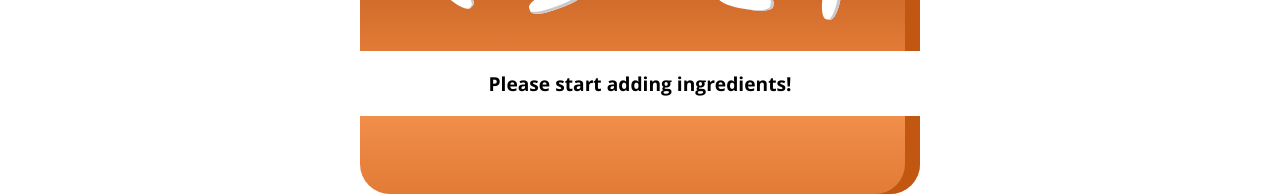
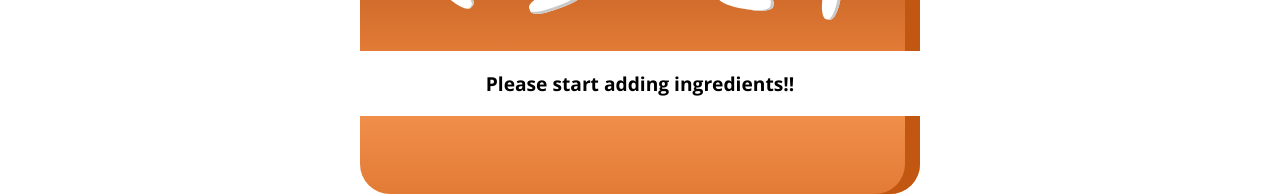
Before and after one commit to Detoss/BurgerBuilder, a React app: page / in a window 1280 px wide. Shown: the part 155-351 px from the top of the page. Built offline with nearby package versions, Linux system fonts and the light colour scheme.

Commit message:
Eddited Logo

```diff
--- a/src/components/Burger/Burger.js
+++ b/src/components/Burger/Burger.js
@@ -14,7 +14,7 @@ const burger = ( props ) => {
             return arr.concat(el)
         }, []);
     if (transformedIngredients.length === 0) {
-        transformedIngredients = <p>Please start adding ingredients!</p>;
+        transformedIngredients = <p>Please start adding ingredients!!</p>;
     }
     return (
         <div className={classes.Burger}>
```
